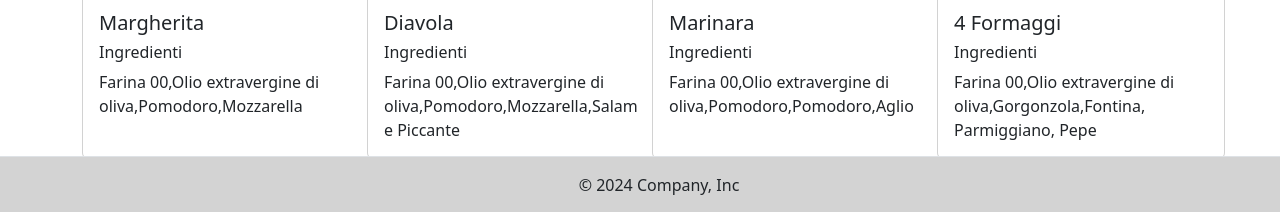
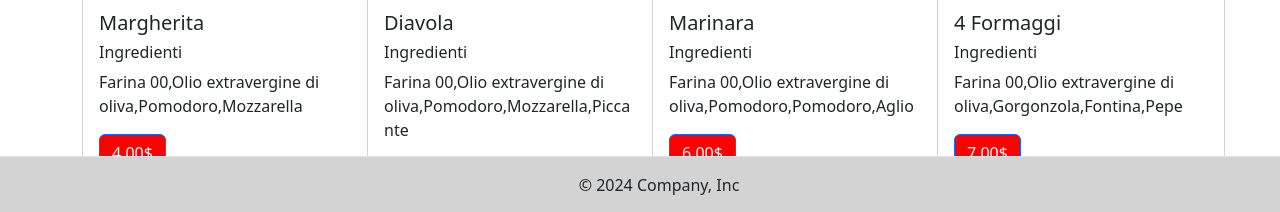
Before and after one commit to Francy009/PizzeExpress, a React (Create React App) app: page /menu in a window 1280 px wide. Shown: the part 585-797 px from the top of the page. Built offline with nearby package versions, Linux system fonts and the light colour scheme.

Commit message:
fix color aggiunto prezzo nel menù

```diff
--- a/src/components/Home.js
+++ b/src/components/Home.js
@@ -12,7 +12,7 @@ function home() {
                 <div className="col-md-4 mb-3">
                     <div className="card h-100 mt-5">
                         <div className="card-body">
-                            <h1 className="card-title titolo">PizzaExpress!</h1>
+                            <h1 className="card-title titolo" style={{color:"red"}}>PizzaExpress!</h1>
 
                             <p className="card-text paragrafo">Benvenuti nel nostro delizioso mondo di Pizze Express!
                                 Siamo entusiasti di accogliervi nel cuore della
--- a/src/components/Menu.js
+++ b/src/components/Menu.js
@@ -13,6 +13,9 @@ function Menu() {
                             <h5 className="card-title">Margherita</h5>
                             <h6>Ingredienti</h6>
                             <p className="card-text">Farina 00,Olio extravergine di oliva,Pomodoro,Mozzarella</p>
+                            <button className="btn btn-primary "
+                                    style={{backgroundColor: "red"}}>4,00$
+                            </button>
                         </div>
                     </div>
                 </div>
@@ -24,8 +27,10 @@ function Menu() {
                         <div className="card-body">
                             <h5 className="card-title">Diavola</h5>
                             <h6>Ingredienti</h6>
-                            <p className="card-text">Farina 00,Olio extravergine di oliva,Pomodoro,Mozzarella,Salame
-                                Piccante</p>
+                            <p className="card-text">Farina 00,Olio extravergine di oliva,Pomodoro,Mozzarella,Piccante</p>
+                            <button className="btn btn-primary"
+                                    style={{backgroundColor: "red"}}>5,00$
+                            </button>
                         </div>
                     </div>
                 </div>
@@ -38,6 +43,9 @@ function Menu() {
                             <h5 className="card-title">Marinara</h5>
                             <h6>Ingredienti</h6>
                             <p className="card-text">Farina 00,Olio extravergine di oliva,Pomodoro,Pomodoro,Aglio</p>
+                            <button className="btn btn-primary"
+                                    style={{backgroundColor: "red"}}>6,00$
+                            </button>
                         </div>
                     </div>
                 </div>
@@ -49,9 +57,10 @@ function Menu() {
                         <div className="card-body">
                             <h5 className="card-title">4 Formaggi</h5>
                             <h6>Ingredienti</h6>
-                            <p className="card-text">Farina 00,Olio extravergine di oliva,Gorgonzola,Fontina,
-                                Parmiggiano,
-                                Pepe</p>
+                            <p className="card-text">Farina 00,Olio extravergine di oliva,Gorgonzola,Fontina,Pepe</p>
+                            <button className="btn btn-primary"
+                                    style={{backgroundColor: "red"}}>7,00$
+                            </button>
                         </div>
                     </div>
                 </div>
--- a/src/components/chisiamo.css
+++ b/src/components/chisiamo.css
@@ -13,3 +13,6 @@
     margin-top: 50px;
     margin-left: 30px;
 }
+.titolo{
+    color: red;
+}
```
